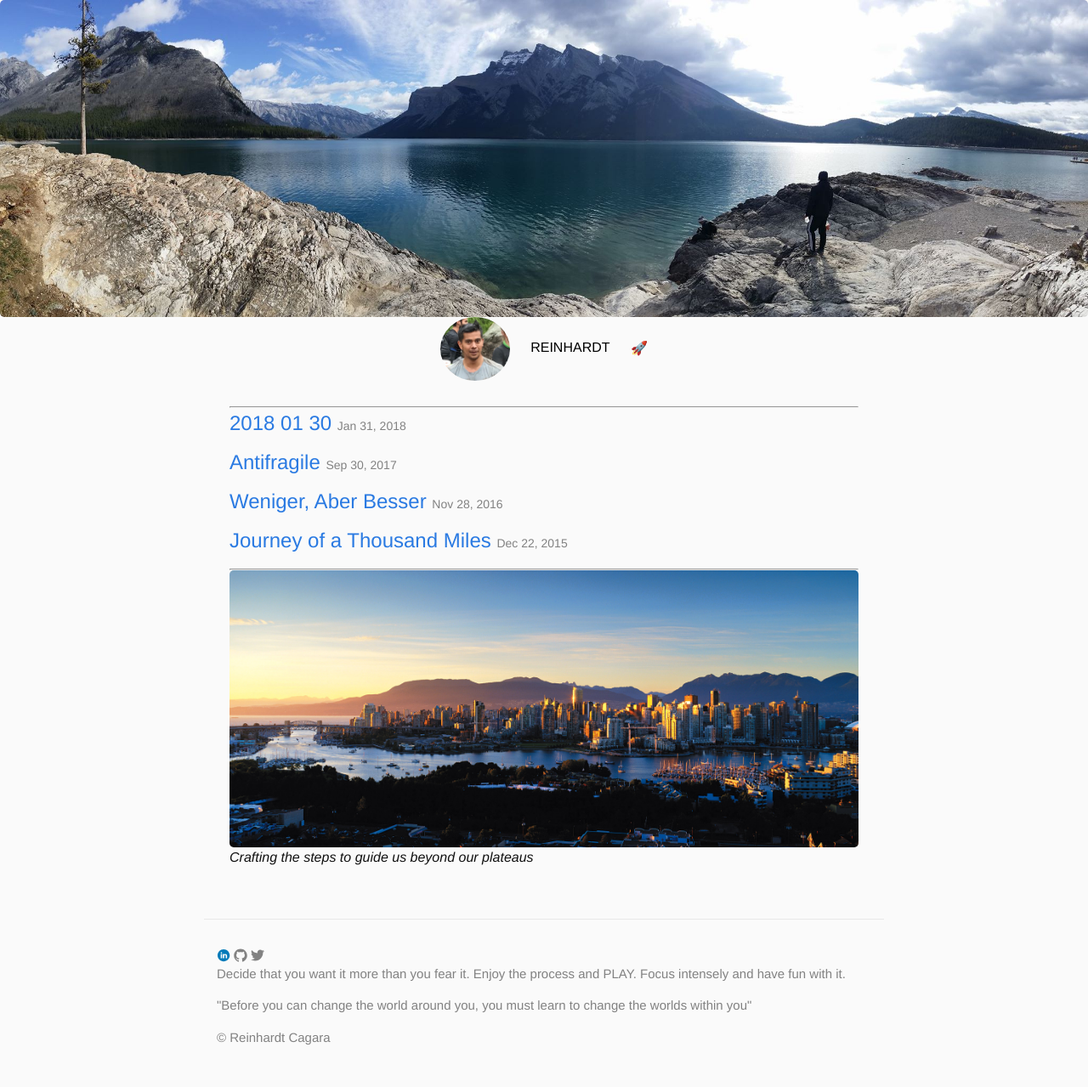
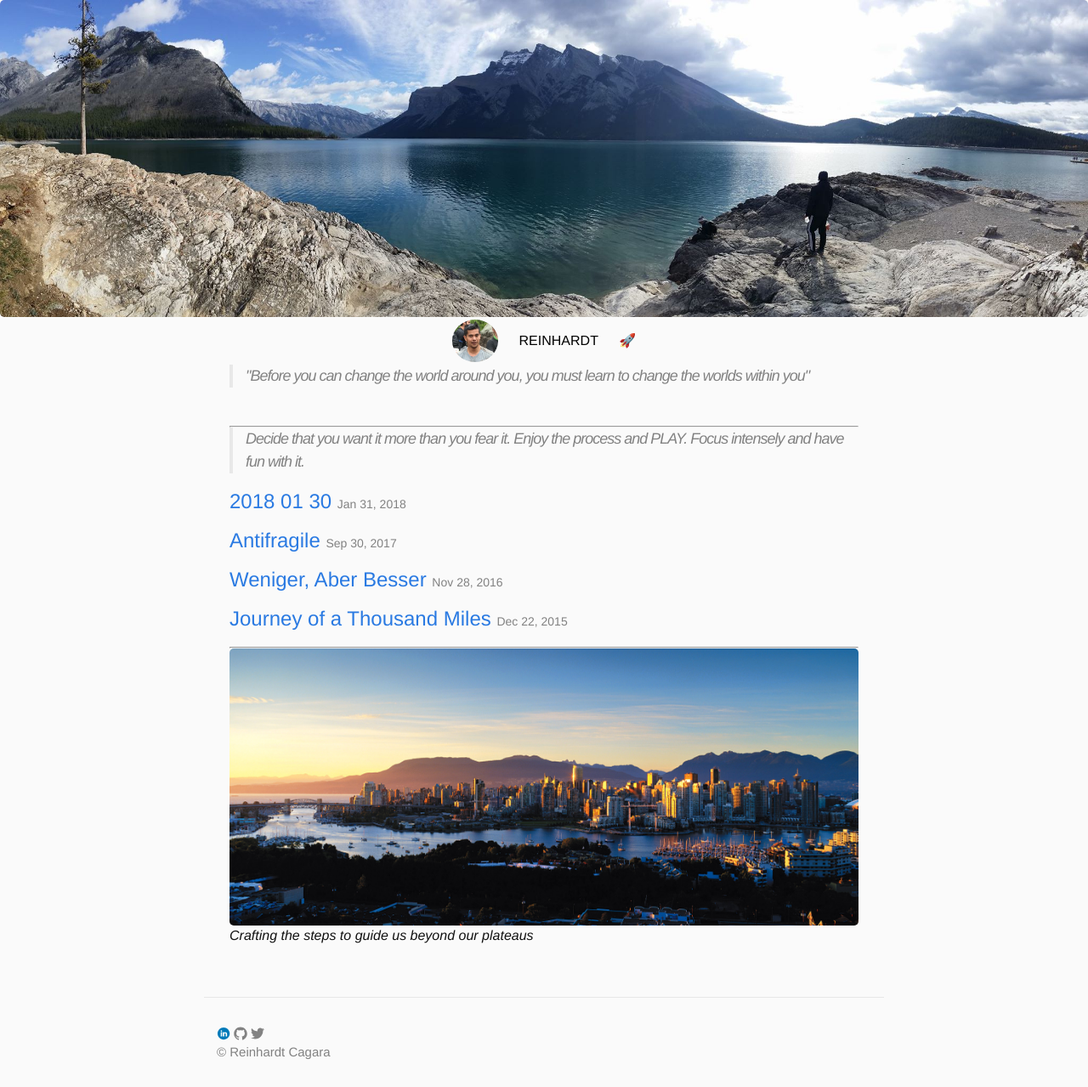
Before and after one commit to reinhardt021/reinhardt021.github.io, a Jekyll site: the page built from index.html, in a window 1280 px wide. Shown: the whole page at 85% size. Built offline with Jekyll 4.4.1, drawn with Linux system fonts in a browser that asks for light colours.

Commit message:
fixing more copy styling

```diff
--- a/_includes/footer.html
+++ b/_includes/footer.html
@@ -14,10 +14,6 @@
                     {% include icon-twitter.html username=site.twitter_username %}
                 {% endif %}
             </div>
-            <div>
-                <p>{{ site.description }}</p>
-                <p>{{ site.salutations }}</p>
-            </div>
             <div>© Reinhardt Cagara</div>
 
         </div>
--- a/_includes/header.html
+++ b/_includes/header.html
@@ -24,5 +24,8 @@
                 {% endfor %}
             </div>
         </nav>
+        <div>
+            <blockquote>{{ site.salutations }}</blockquote>
+        </div>
     </div>
 </header>
--- a/_sass/_layout.scss
+++ b/_sass/_layout.scss
@@ -73,6 +73,7 @@
         .trigger {
             clear: both;
             display: none;
+            padding: 10px;
         }
 
         &:hover .trigger {
@@ -118,6 +119,7 @@
     color: $grey-color;
     margin-left: -$spacing-unit / 2;
     @extend %clearfix;
+    justify-content: center;
 }
 
 .footer-col {
--- a/css/main.scss
+++ b/css/main.scss
@@ -127,7 +127,7 @@ body {
 }
 
 #footer-profile {
-    height: 75px;
+    height: 50px;
     border-radius: 50%;
 }
 
--- a/index.html
+++ b/index.html
@@ -7,6 +7,7 @@ layout: default
         Nootropic Nonsense
     </p> -->
     <hr/>
+    <blockquote>{{ site.description }}</blockquote>
     <!-- <h1 class="page-heading">POSTS</h1> -->
     <ul class="post-list">
         {% for post in site.posts %}
```
